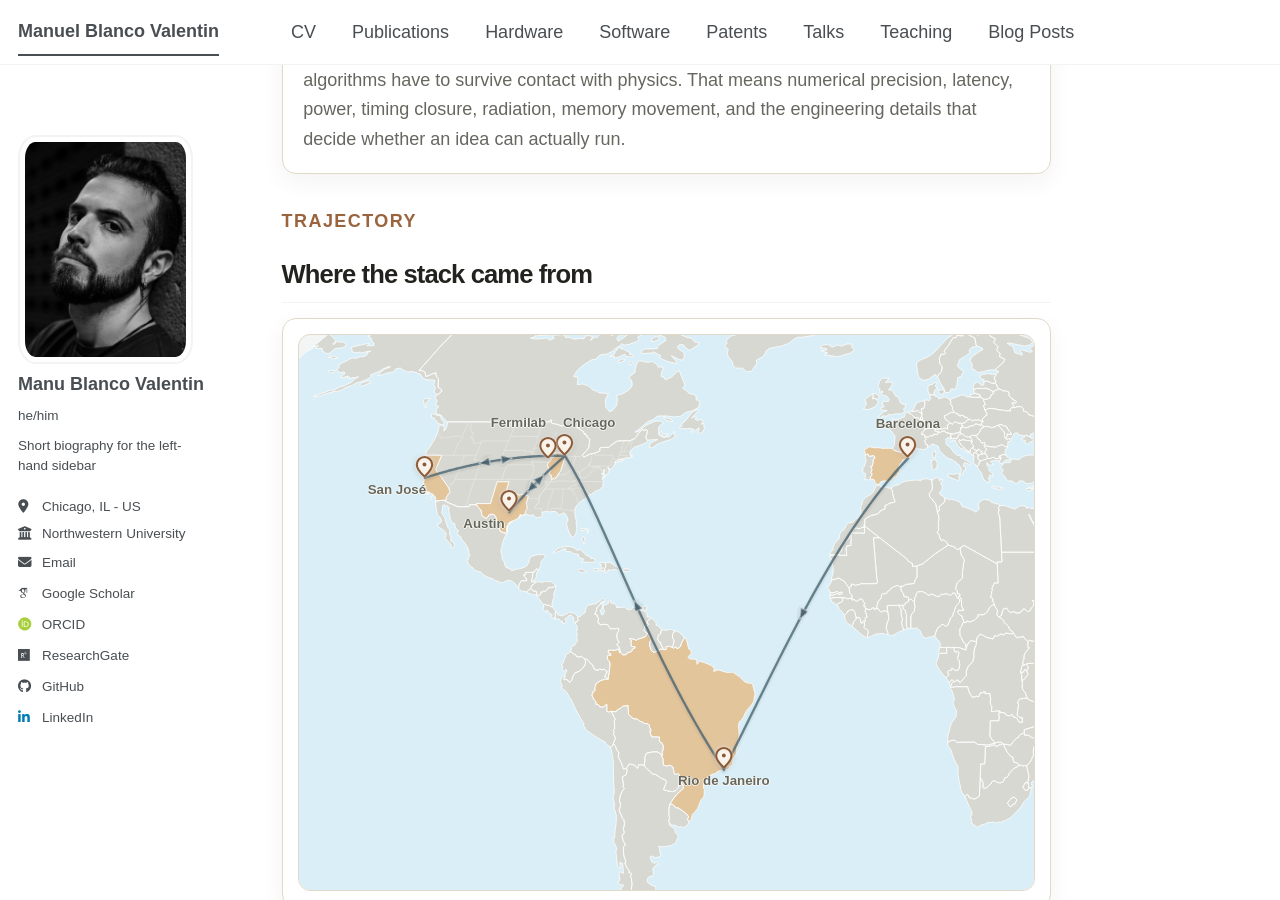
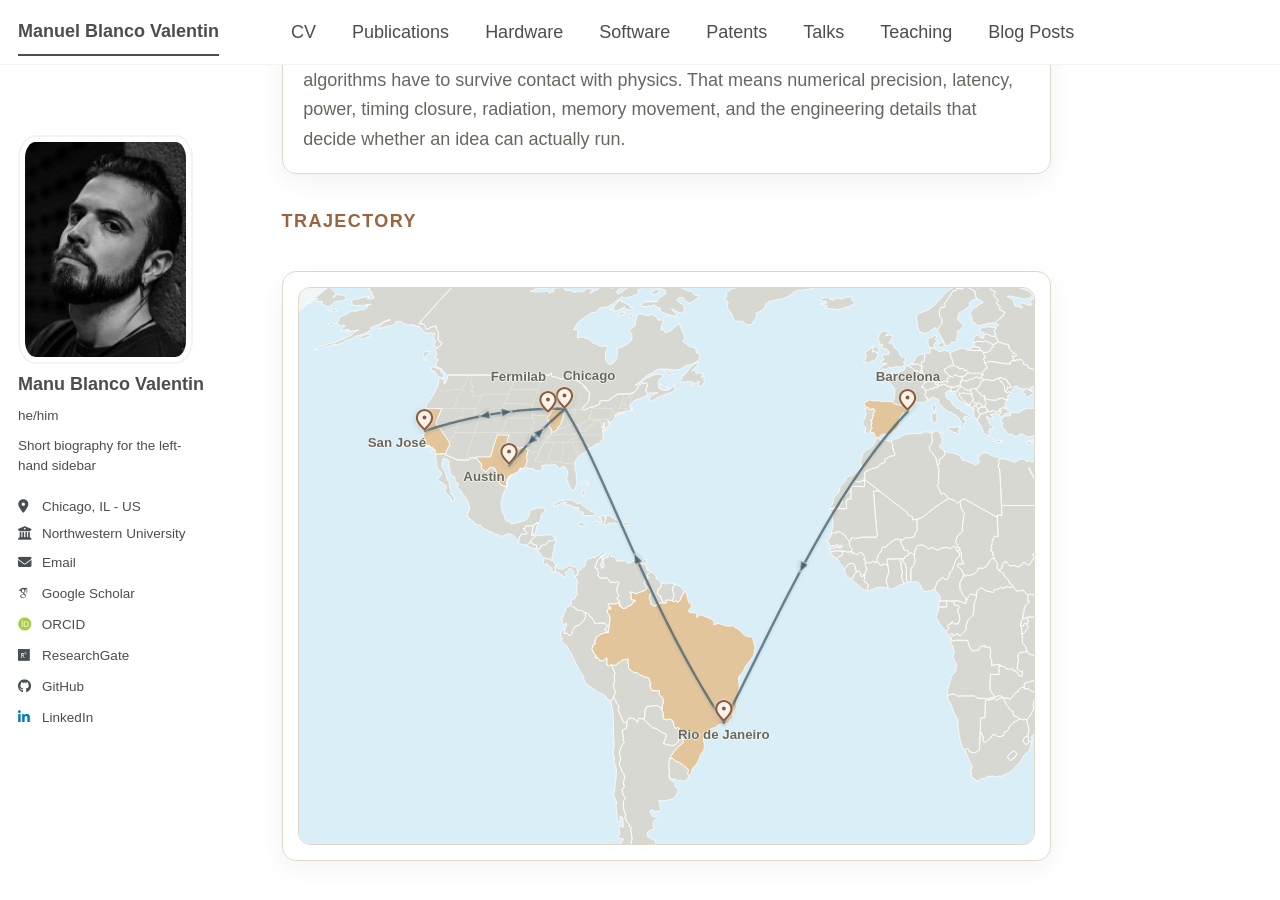
Before and after one commit to manuelblancovalentin/manuelblancovalentin.github.io, a Jekyll site: the page built from _pages/about.md, in a window 1280 px wide and 900 px high, scrolled down 2148 px. Built offline with Jekyll 4.4.1, drawn with Linux system fonts in a browser that asks for light colours; some web fonts are replaced; a script bundle is joined from its source files by our own code; library files that are not in the unit come from our copies.

Commit message:
New about.

```diff
--- a/_pages/about.md
+++ b/_pages/about.md
@@ -154,7 +154,6 @@ redirect_from:
   <section class="landing-section" aria-labelledby="trajectory-title">
     <div class="landing-section__header">
       <p class="landing-section__eyebrow">Trajectory</p>
-      <h2 id="trajectory-title">Where the stack came from</h2>
     </div>
     {% include landing-trajectory.html %}
   </section>
```
